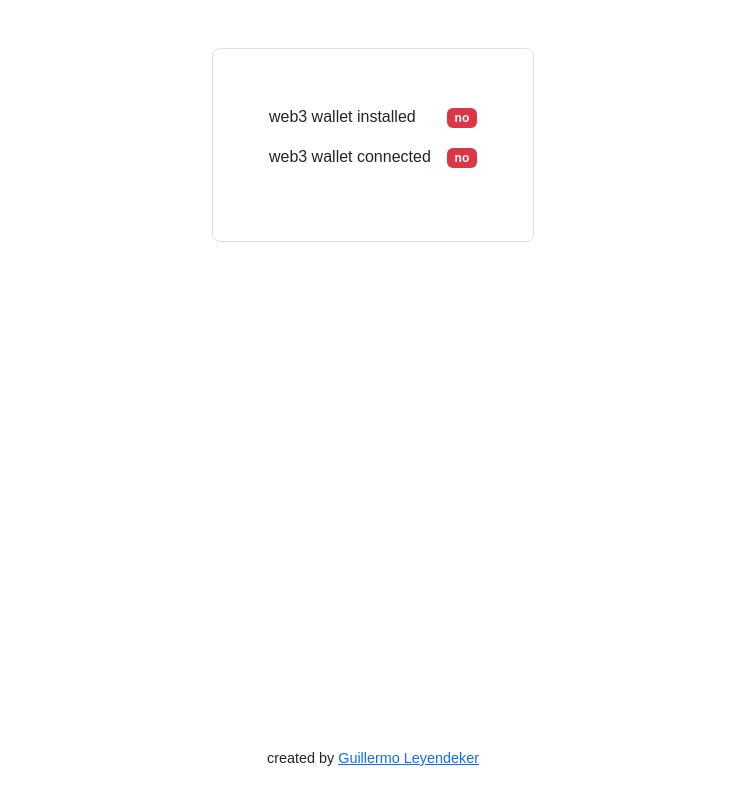
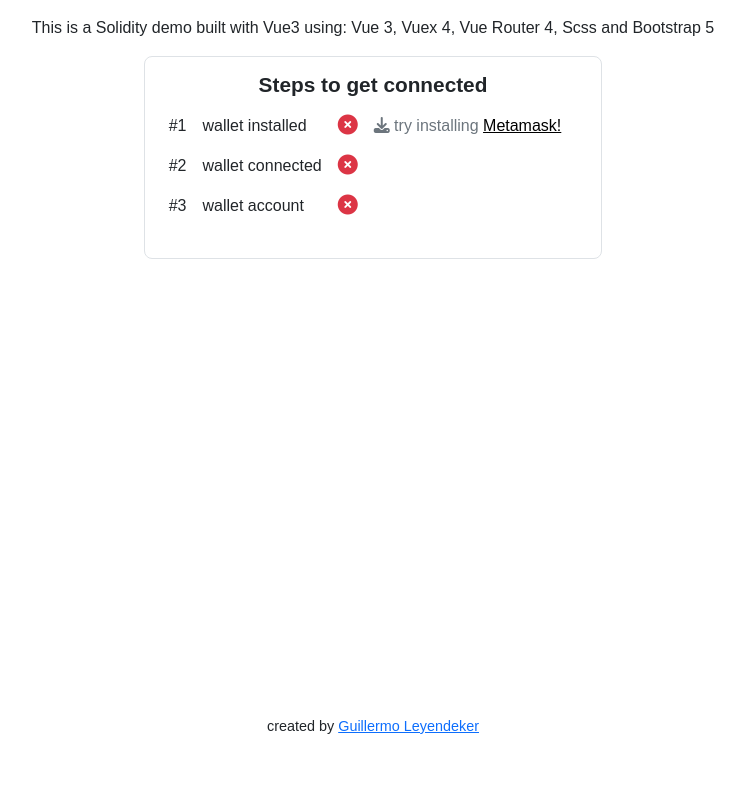
Before and after one commit to gleyendeker/1-frontend-waves, a Vue app: page /status in a window 1280 px wide. Shown: the top 804 px of the page, without its empty margins (267-1012 px from the left). Built offline with nearby package versions, Linux system fonts and the light colour scheme.

Commit message:
add the connect button

```diff
--- a/src/views/the-status.vue
+++ b/src/views/the-status.vue
@@ -1,29 +1,54 @@
 <template>
 
-  <div class="row mt-5 justify-content-center">
-    <div class="col-auto border border-1 rounded-3 p-5">
+  <!-- connect wallet button -->
+
+  <div class="text-center mt-3">This is a Solidity demo built with Vue3 using: Vue 3, Vuex 4, Vue Router 4, Scss and Bootstrap 5</div>
+
+  <div class="text-end">
+    <button v-if="this.$store.walletInstalled" class="btn btn-primary mx-3 mt-3" @click="connectWallet">connect wallet</button>
+  </div>
+
+  <!-- status table -->
+  <div class="row m-3 justify-content-center">
+    <div class="col-12 col-md-auto border border-1 rounded-3 p-3">
+      <h1 class="text-center title">Steps to get connected</h1>
       <table class="table table-responsive table-borderless">
         <tbody>
         <tr>
-          <td>web3 wallet installed</td>
+          <td>#1</td>
+          <td>wallet installed</td>
           <td>
-            <span v-if="this.$store.state.walletInstalled" class='badge bg-success' >yes</span>
-            <span v-else class='badge bg-danger'>no</span>
+            <span >
+              <i v-if="this.$store.state.walletInstalled" class="fa-solid fa-circle-check fa-lg text-success"></i>
+              <i v-else class="fa-solid fa-circle-xmark fa-lg text-danger"></i>
+            </span>
+            <span v-if="!this.$store.state.walletInstalled" class='text-muted mx-3'><i class="fa-solid fa-download"></i> try installing <a href="https://metamask.io/" target="_blank" class="text-black">Metamask!</a></span>
           </td>
         </tr>
         <tr>
-          <td>web3 wallet connected</td>
+          <td>#2</td>
+          <td>wallet connected</td>
           <td>
-            <span v-if="this.$store.state.walletConnected" class='badge bg-success' >yes</span>
-            <span v-else class='badge bg-danger'>no</span>
+            <span >
+              <i v-if="this.$store.state.walletConnected" class="fa-solid fa-circle-check fa-lg text-success"></i>
+              <i v-else class="fa-solid fa-circle-xmark fa-lg text-danger"></i>
+            </span>
+          </td>
+        </tr>
+        <tr>
+          <td>#3</td>
+          <td>wallet account</td>
+          <td>
+            <span v-if="this.$store.state.walletConnected" class='text-muted' >{{ this.$store.state.account }}</span>
+            <i v-else class="fa-solid fa-circle-xmark fa-lg text-danger"></i>
           </td>
         </tr>
         </tbody>
       </table>
     </div>
-
   </div>
 
+  <div v-if="this.$store.state.walletConnected" class="text-center mt-3">Great! You got connected!</div>
 
 </template>
 
@@ -84,7 +109,6 @@ export default {
             console.log("Found an authorized account:", account);
             store.dispatch("setWalletConnected", true);
             store.dispatch("setCurrentAccount", account);
-            return account;
           } else {
             console.log("No authorized account found");
             store.dispatch("setWalletConnected", false);
@@ -94,9 +118,31 @@ export default {
         }
       }
     },
+
+    /*
+    * connect wallet method
+    */
+    connectWallet:async function() {
+      try {
+        const { ethereum } = window;
+
+        const accounts = await ethereum.request({ method: "eth_requestAccounts" });
+
+        console.log("Connected", accounts[0]);
+        store.dispatch("setWalletConnected", true);
+        store.dispatch("setCurrentAccount", accounts[0]);
+      } catch (error) {
+        console.log(error)
+      }
+    }
+
   },
 };
 </script>
 
 <style lang="scss" scoped>
+  .title {
+    font-size: 1.3rem;
+    font-weight: bold;
+  }
 </style>
```
